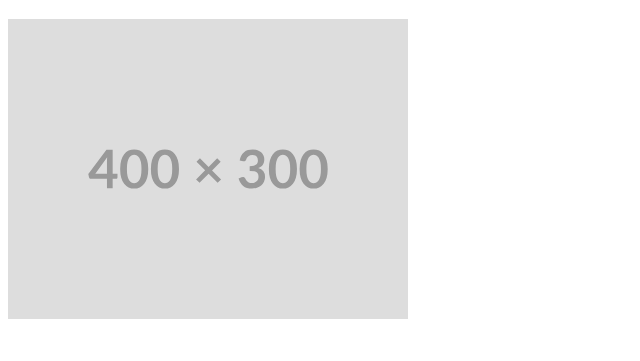
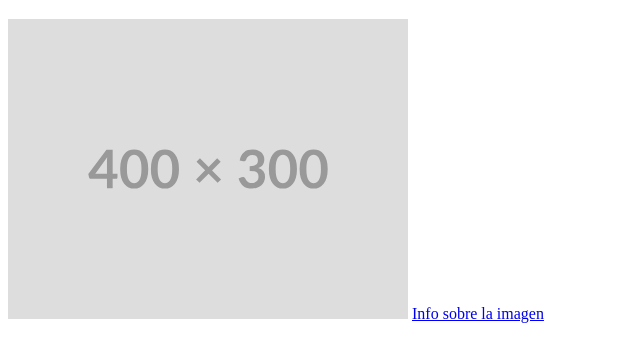
Before and after one commit to beto-suarz/ejercicioCV2, a plain HTML site: page index.html in a window 1280 px wide. Shown: the part 61-422 px from the top of the page, without its empty margins (0-640 px from the left). Drawn offline with Linux system fonts and the light colour scheme.

Commit message:
arreglo de error en index.html

```diff
--- a/index.html
+++ b/index.html
@@ -8,6 +8,6 @@
 <body>
     <h1>Página de inicio</h1>
     <img src="images/image.svg" alt="imagen de prueba">
-    <a href="https://placehold.co/400X300>Info sobre la imagen</a>
+    <a href="https://placehold.co/400X300">Info sobre la imagen</a>
 </body>
 </html>
```
Also changed, not shown: robots.txt (added), 1 other file.
